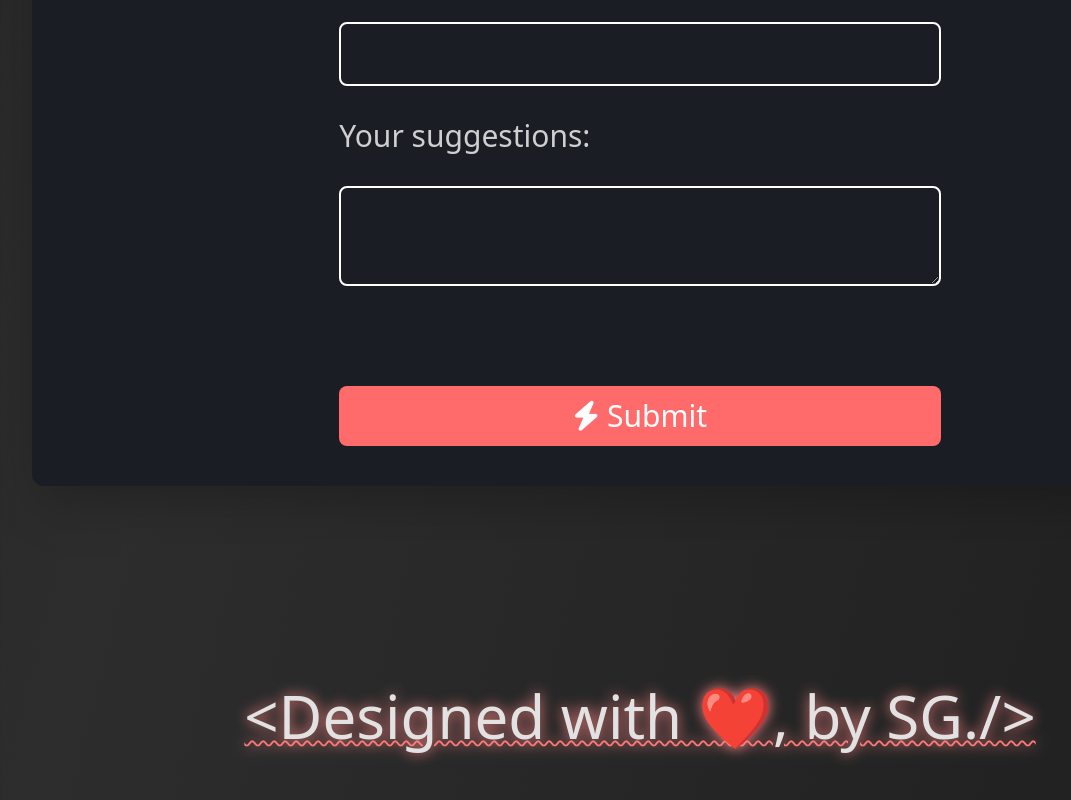
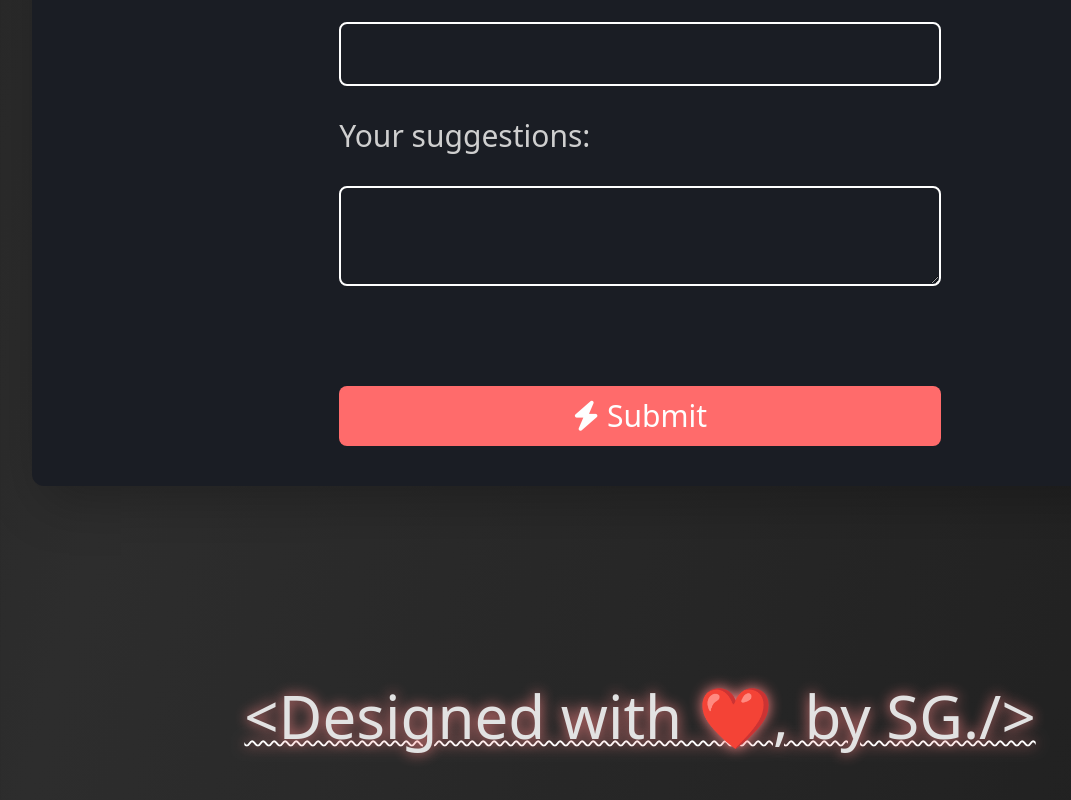
Before and after one commit to ShivaGurumurthy/portfolio-repo, a plain HTML site: page index.html in a window 1280 px wide. Shown: the part 4055-4855 px from the top of the page, without its empty margins (0-1071 px from the left). Drawn offline with Linux system fonts and the light colour scheme.

Commit message:
Update index.html

```diff
--- a/index.html
+++ b/index.html
@@ -50,7 +50,7 @@
       text-decoration: underline;
       text-decoration-style: wavy;
       text-decoration-thickness: 2px;
-      text-decoration-color: #fc7777;
+      text-decoration-color: #fefefe;
       }
       @keyframes glowPulse {
         0%, 100% {
```
